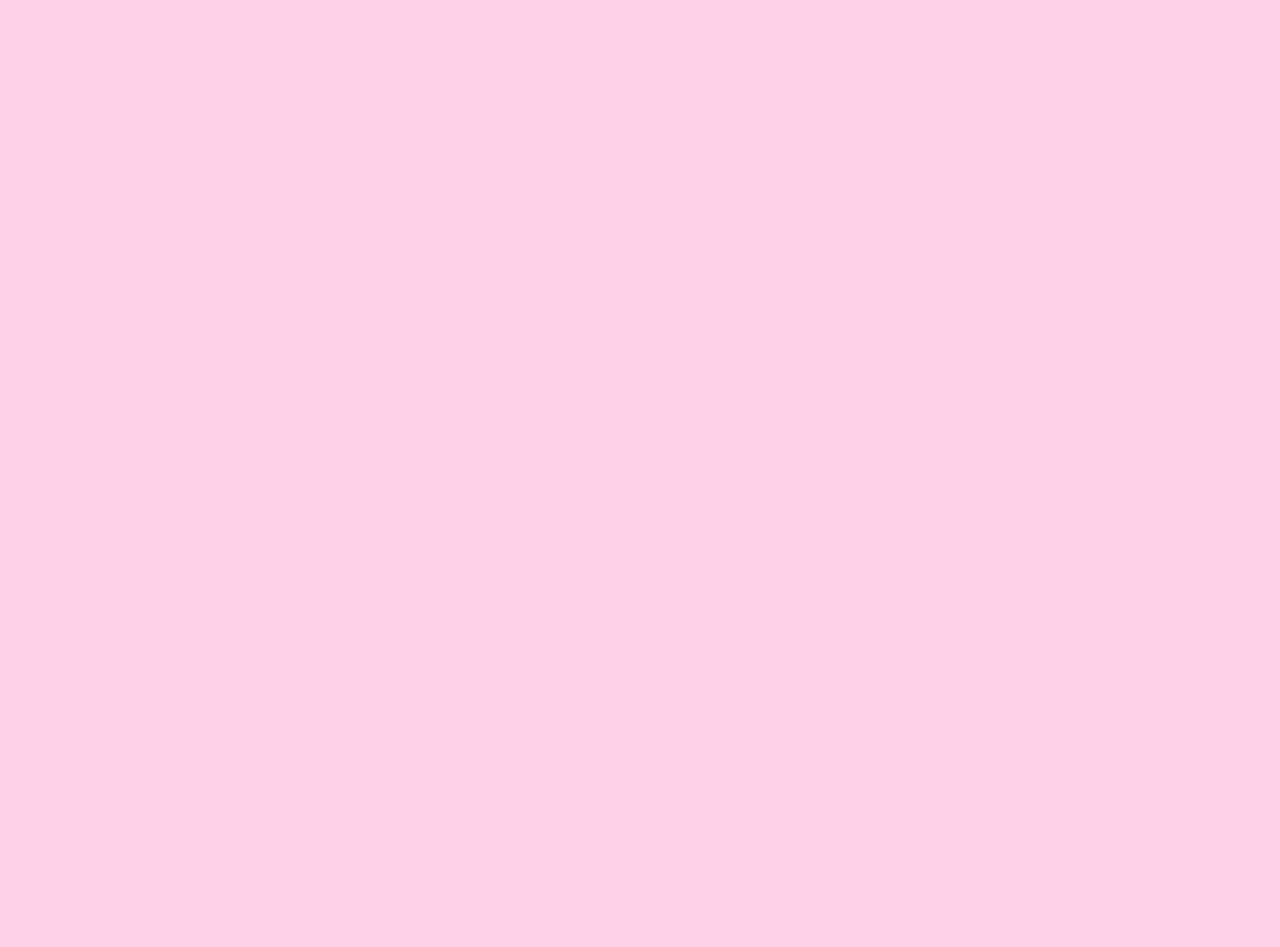
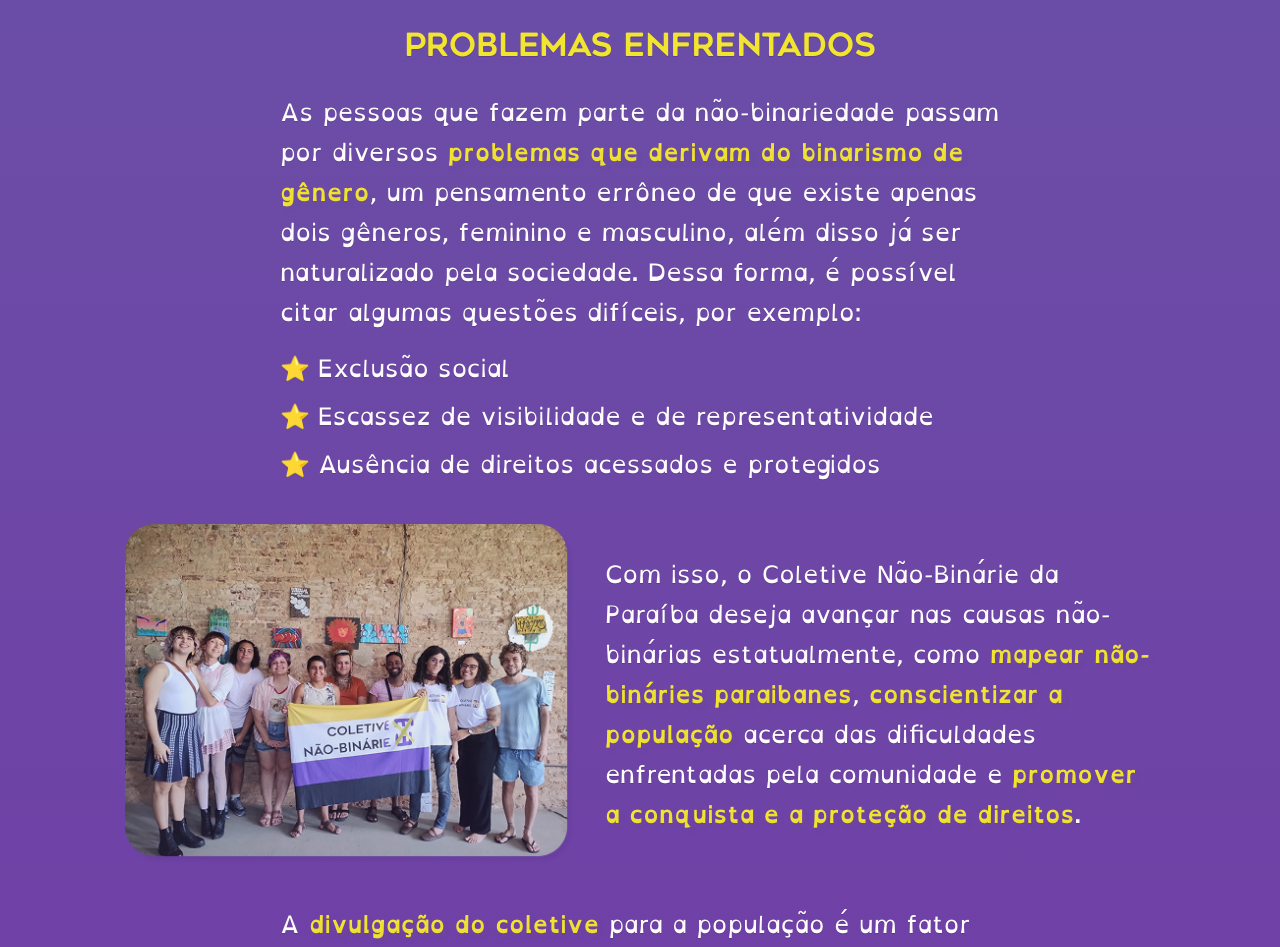
Before and after one commit to Enne-Amore/enne-jim-pessoa, a Next.js app: page /coletive-nao-binarie-paraiba in a window 1280 px wide. Shown: the part 1620-2567 px from the top of the page. Before the commit the page ends 1574 px from the top, so only its background shows below. Built offline with nearby package versions, Linux system fonts and the light colour scheme.

Commit message:
feat: add problemn section to cnbpb project

```diff
--- a/src/app/_components/about/index.tsx
+++ b/src/app/_components/about/index.tsx
@@ -35,7 +35,7 @@ export default function About() {
         </h2>
 
         <p className={`font-open-dyslexic text-xl text-shadow-2xs leading-8 xl:text-2xl xl:leading-9`}>
-          Trabalhar na interseção entre <strong>Tecnologia e Design</strong> é onde posso unir lógica e sensibilidade para criar <strong>experiências digitais acessíveis e cheias de significado</strong>. Valorizo muito a <strong>comunicação contínua, o trabalho em equipe e o aprendizado compartilhado</strong>, pois sei que boas soluções nascem de pessoas diversas que colaboram com empatia e escuta ativa. Vejo nas minhas áreas não apenas uma ferramenta estética, mas uma forma de <strong>transformar o digital em um espaço mais humano e acolhedor</strong>.
+          Trabalhar na interseção entre <strong>Tecnologia e <span lang="en">Design</span></strong> é onde posso unir lógica e sensibilidade para criar <strong>experiências digitais acessíveis e cheias de significado</strong>. Valorizo muito a <strong>comunicação contínua, o trabalho em equipe e o aprendizado compartilhado</strong>, pois sei que boas soluções nascem de pessoas diversas que colaboram com empatia e escuta ativa. Vejo nas minhas áreas não apenas uma ferramenta estética, mas uma forma de <strong>transformar o digital em um espaço mais humano e acolhedor</strong>.
         </p>
 
         <ul
@@ -54,7 +54,7 @@ export default function About() {
                   <FaFileLines className={`w-5 h-auto`} />
                 </span>
 
-                <span>CV {resume.label}</span>
+                <span lang="en">CV {resume.label}</span>
               </a>
             </li>
           ))}
--- a/src/app/_components/hero/index.tsx
+++ b/src/app/_components/hero/index.tsx
@@ -24,6 +24,7 @@ export default function Hero() {
         >
           <span
             className={`w-max bg-gradient-to-br from-light-pink-200 to-light-pink-100 shadow px-7 py-3.5 rounded-4xl -translate-x-5 xl:-translate-x-10`}
+            lang="en"
           >
             UI/UX Design
           </span>
@@ -31,7 +32,7 @@ export default function Hero() {
           <span
             className={`w-max bg-gradient-to-br from-light-pink-200 to-light-pink-100 shadow px-7 py-3.5 rounded-4xl translate-x-5 xl:translate-x-10`}
           >
-            Desenvolvimento Front-end
+            Desenvolvimento <span lang="en">Front-end</span>
           </span>
         </div>
       </div>
--- a/src/app/_components/projects/index.tsx
+++ b/src/app/_components/projects/index.tsx
@@ -69,6 +69,7 @@ export default function Projects() {
                     <li
                       key={index}
                       className={`w-max text-gray text-xs text-shadow-2xs select-none bg-white/90 px-2.5 py-1 rounded-4xl`}
+                      lang="en"
                     >
                       {position}
                     </li>
--- a/src/app/coletive-nao-binarie-paraiba/page.tsx
+++ b/src/app/coletive-nao-binarie-paraiba/page.tsx
@@ -1,7 +1,8 @@
 import { ProjectsType } from "@/types/projectsType";
 import { projects } from "@/data/projects";
-import ProjectHeader from "@/components/projectHeader";
-import ProjectAccesses from "@/components/projectAccesses";
+import ProjectHeader from "@/components/project/projectHeader";
+import ProjectAccesses from "@/components/project/projectAccesses";
+import ProjectProblemn from "@/components/project/projectProblemn";
 
 export default function ColetiveNaoBinarieParaiba() {
   const data: ProjectsType = projects.find((project) => project.id === "1")!;
@@ -40,6 +41,8 @@ export default function ColetiveNaoBinarieParaiba() {
           urlMainStyle={data.accesses.urlMainStyle}
           urlSecondaryStyle={data.accesses.urlSecondaryStyle}
         />
+
+        <ProjectProblemn />
       </main>
     </div>
   );
--- a/src/app/globals.css
+++ b/src/app/globals.css
@@ -120,6 +120,14 @@ body {
   -webkit-text-fill-color: transparent;
   text-shadow: 4px 4px 4px #2824260D, 4px 4px 4px #FFD1E908;
 }
+#problemn-cnbpb .font-open-dyslexic strong {
+  background: linear-gradient(
+    96deg,
+    #F2E530 0%,
+    #F2E530 90%
+  );
+  background-clip: text;
+}
 
 /* Form's toach */
 .notify-toastify {
--- a/src/app/janai-amitaf-producoes/page.tsx
+++ b/src/app/janai-amitaf-producoes/page.tsx
@@ -1,7 +1,7 @@
 import { ProjectsType } from "@/types/projectsType";
 import { projects } from "@/data/projects";
-import ProjectHeader from "@/components/projectHeader";
-import ProjectAccesses from "@/components/projectAccesses";
+import ProjectHeader from "@/components/project/projectHeader";
+import ProjectAccesses from "@/components/project/projectAccesses";
 
 export default function JanaiAmitafProducoes() {
   const data: ProjectsType = projects.find((project) => project.id === "2")!;
--- a/src/components/footer/index.tsx
+++ b/src/components/footer/index.tsx
@@ -18,7 +18,7 @@ export default function Footer() {
       <span
         className={`w-[235px] font-open-dyslexic text-xs text-center text-shadow-2xs leading-5 xl:w-max xl:text-base xl:absolute xl:left-1/2 xl:-translate-x-1/2`}
       >
-        Copyright © 2025 <strong>Enne Jim Pessoa</strong>. Todos os direitos
+        <span lang="en">Copyright</span> © 2025 <strong>Enne Jim Pessoa</strong>. Todos os direitos
         reservados.
       </span>
     </footer>
--- a/src/components/projectAccesses/index.tsx
+++ b/src/components/project/projectAccesses/index.tsx
@@ -30,7 +30,7 @@ export default function ProjectAccesses(props: ProjectsType["accesses"]) {
             >
               <FaGlobe className={`w-auto h-[25px] xl:h-[28px]`} />
 
-              <span>Acessar site</span>
+              <span>Acessar <span lang="en">site</span></span>
             </a>
           </li>
         )}
--- a/src/components/projectHeader/index.tsx
+++ b/src/components/project/projectHeader/index.tsx
@@ -23,6 +23,7 @@ export default function ProjectHeader(props: ProjectsType["header"]) {
             <li
               key={index}
               className={`w-max text-xs text-shadow-2xs ${props.positionStyle} px-3.5 py-1 rounded-4xl shadow xl:text-base`}
+              lang="en"
             >
               {position}
             </li>
@@ -34,6 +35,7 @@ export default function ProjectHeader(props: ProjectsType["header"]) {
         <picture>
           <source
             media="(min-width: 1280px)"
+            srcSet={props.img}
             width={Number(props.desktopWidth)}
             height={Number(props.desktopHeight)}
             type="image/png"
--- /dev/null
+++ b/src/components/project/projectProblemn/index.tsx
@@ -0,0 +1,70 @@
+import Image from "next/image";
+
+export default function ProjectProblemn() {
+  return (
+    <section
+      id={`problemn-cnbpb`}
+      className={`w-full bg-gradient-to-b from-[#6A4EA6] to-[#713CA6] flex flex-col items-center gap-8 px-8 py-11 shadow xl:px-100px xl:py-70px xl:gap-10`}
+    >
+      <h2
+        className={`font-geometos-rounded text-[#F2E530] text-32px text-center text-shadow-2xs -mb-5`}
+      >
+        Problemas enfrentados
+      </h2>
+
+      <div
+        className={`max-w-[720px] font-open-dyslexic text-xl text-shadow-2xs leading-9 xl:text-2xl xl:leading-10`}
+      >
+        <p>
+          As pessoas que fazem parte da não-binariedade passam por diversos <strong>problemas que derivam do binarismo de gênero</strong>, um pensamento errôneo de que existe apenas dois gêneros, feminino e masculino, além disso já ser naturalizado pela sociedade. Dessa forma, é possível citar algumas
+          questões difíceis, por exemplo:
+        </p>
+
+        <ul
+          className={`list-['⭐'] list-outside mt-2 ml-6.5 space-y-2 xl:mt-4 xl:ml-8`}
+        >
+          <li className={`pl-2`}>Exclusão social</li>
+
+          <li className={`pl-2`}>Escassez de visibilidade e de representatividade</li>
+
+          <li className={`pl-2`}>Ausência de direitos acessados e protegidos</li>
+        </ul>
+      </div>
+
+      <div
+        className={`flex flex-col items-center gap-8 xl:flex-row xl:max-w-[1074px] xl:justify-between`}
+      >
+        <figure>
+          <picture>
+            <source
+              media="(min-width: 1280px)"
+              srcSet="/assets/cnbpb-membres-unides.png"
+              width={450}
+              height={338}
+              type="image/png"
+            />
+
+            <Image
+              src={`/assets/cnbpb-membres-unides.png`}
+              alt="Todo Coletive unido em um encontro de não-bináries"
+              width={300}
+              height={225}
+            />
+          </picture>
+        </figure>
+
+        <p
+          className={`max-w-[550px] font-open-dyslexic text-xl text-shadow-2xs leading-9 xl:text-2xl xl:leading-10`}
+        >
+          Com isso, o Coletive Não-Binárie da Paraíba deseja avançar nas causas não-binárias estatualmente, como <strong>mapear não-bináries paraibanes</strong>, <strong>conscientizar a população</strong> acerca das dificuldades enfrentadas pela comunidade e <strong>promover a conquista e a proteção de direitos</strong>.
+        </p>
+      </div>
+
+      <p
+        className={`max-w-[720px] font-open-dyslexic text-xl text-shadow-2xs leading-9 xl:text-2xl xl:leading-10`}
+      >
+        A <strong>divulgação do coletive</strong> para a população é um fator fundamental para ajudar o movimento não-binário, porém a diretoria da organização passa por um <strong>desafio de conseguir obter recursos financeiros para produzir materiais de comunicação ao público</strong>, como banners, panfletos e cartazes, os quais também são mais trabalhosos de serem disseminados pelos lugares presencialmente.
+      </p>
+    </section>
+  );
+}
```
Also changed, not shown: public/assets/cnbpb-membres-unides.png (added).
